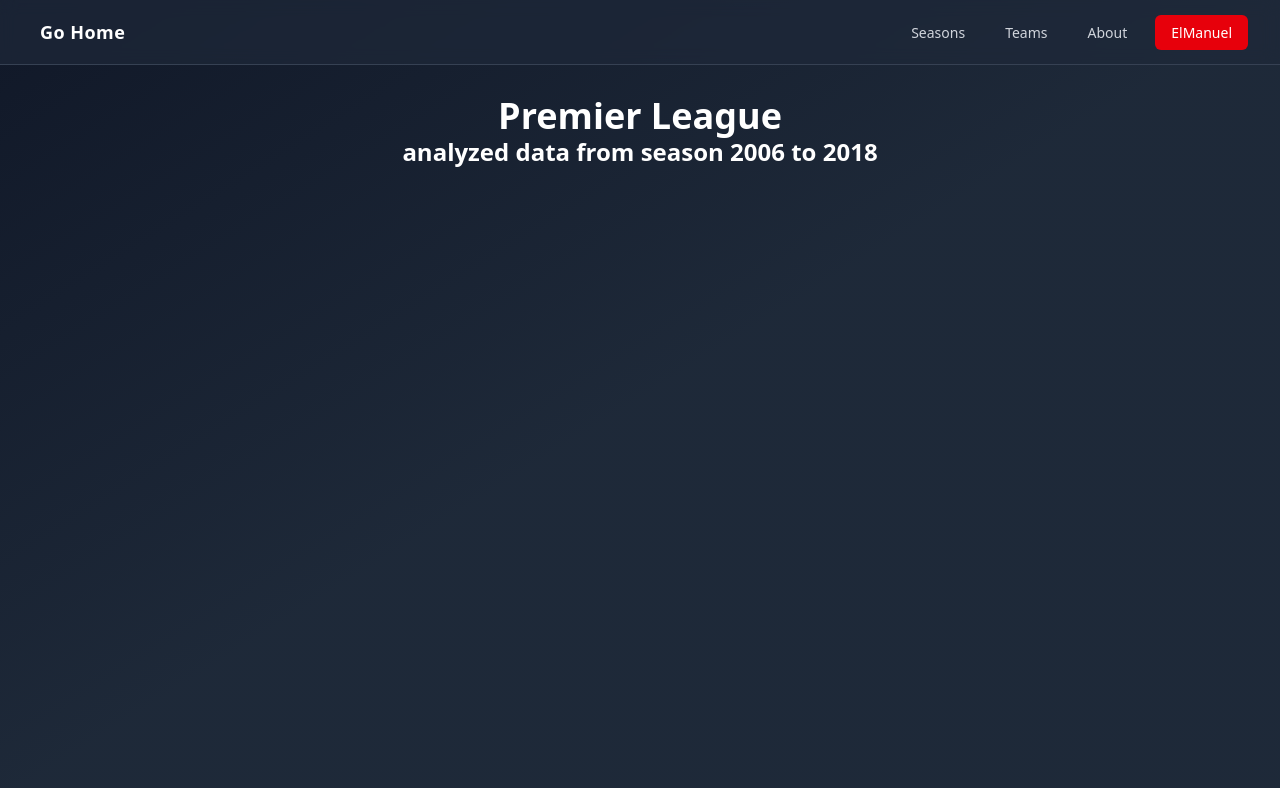
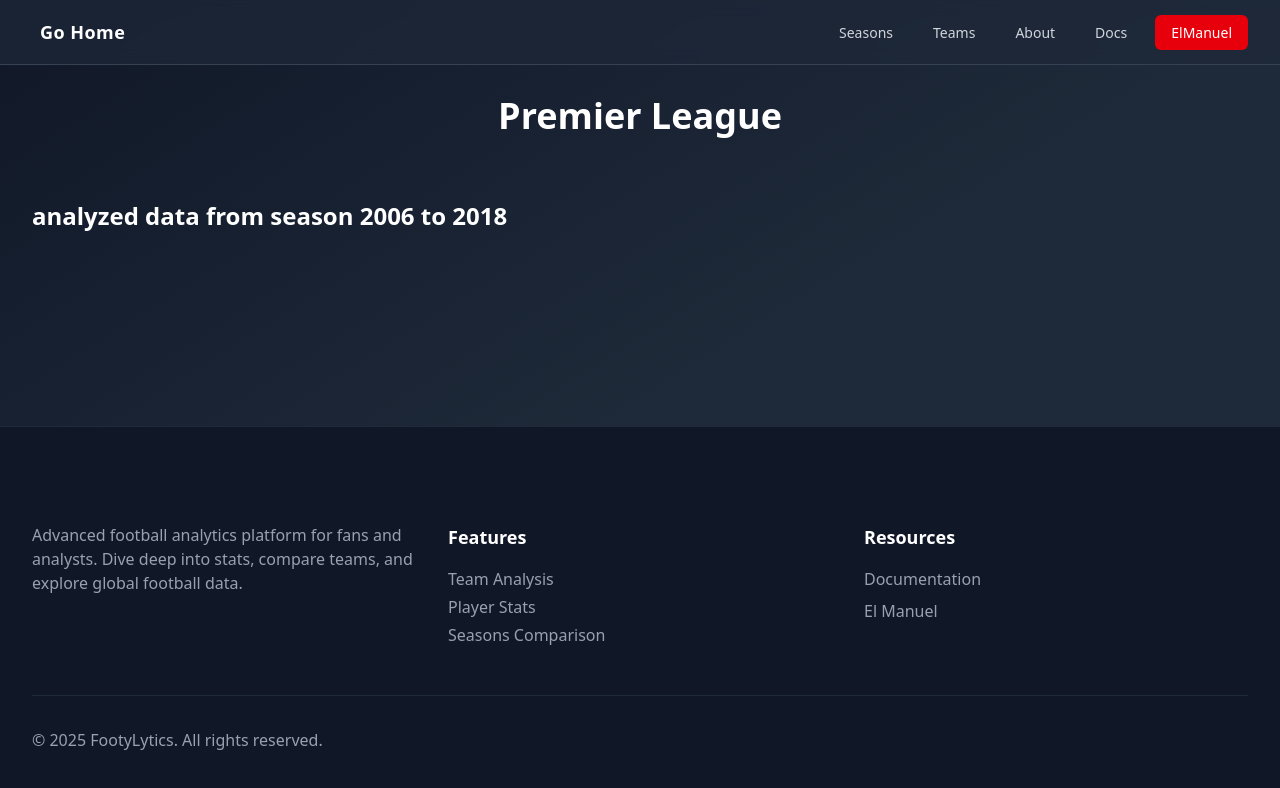
Before and after one commit to bakaRs21/footylytics, a Nuxt app in the folder frontend/: page / in a window 1280 px wide. Shown: the top 788 px of the page. Built offline with nearby package versions, Linux system fonts and the light colour scheme.

Commit message:
ok uz ani nvm co sem udelal

```diff
--- a/frontend/assets/css/main.css
+++ b/frontend/assets/css/main.css
@@ -4,12 +4,10 @@
 
 @layer base {
     body {
-        @apply bg-linear-to-br from-gray-900 via-gray-800 to-gray-800 font-sans min-h-screen text-white;
-        margin: 0;
-        padding: 0;
+        @apply text-white font-sans p-0 m-0 min-h-screen;
     }
     html {
-        @apply bg-gray-900;
+        @apply bg-gray-900 bg-linear-to-br from-gray-900 via-gray-800 to-gray-800;
     }
     h1 {
         @apply text-4xl font-bold;
@@ -22,9 +20,25 @@
     }
 }
 
+@layer components {
+    .container {
+        @apply pt-24 px-4 sm:px-6 lg:px-8 pb-8 max-w-7xl mx-auto;
+     }
+     .h1-position {
+        @apply text-center mb-16 text-4xl md:text-6xl font-bold text-white mb-6 leading-tight;
+    }
+    .h1-design {
+        @apply bg-clip-text bg-gradient-to-r;
+    }
+}
+
 /* Utilities layer - Custom utility classes */
 @layer utilities {
     /* Add any custom utilities here if needed */
+    .page {
+        @apply flex flex-col min-h-screen;
+    }
+
     .text-shadow-sm {
         text-shadow: 0 1px 2px rgba(0, 0, 0, 0.05);
     }
--- a/frontend/layouts/default.vue
+++ b/frontend/layouts/default.vue
@@ -1,48 +1,15 @@
+<script setup lang="ts">
+import Header from './header.vue';
+import footer from './footer.vue';
+import Footer from './footer.vue';
+
+</script>
+
 <template>
-    <div>
-        <header>
-            <nav class="fixed w-full z-50 backdrop-blur-sm bg-gray-800/70 border-b border-gray-700">
-                <div class="max-w-7xl mx-auto px-4 sm:px-6 lg:px-8">
-                    <div class="flex items-center justify-between h-16">
-                        <div class="flex items-center">
-                            <NuxtLink to="/">
-                                <div class="ml-2">
-                                    <span class="text-white text-lg font-bold tracking-wide">Go Home</span>
-                                </div>
-                            </NuxtLink>
-                        </div>
-                        <ul class="flex items-center space-x-4">
-                            <li><NuxtLink to="/seasons/" class="text-gray-300 hover:text-white px-3 py-2 rounded-md text-sm font-medium transition duration-150">Seasons</NuxtLink></li>
-                            <li><NuxtLink to="/teams/" class="text-gray-300 hover:text-white px-3 py-2 rounded-md text-sm font-medium transition duration-150">Teams</NuxtLink></li>
-                            <li><NuxtLink to="/about" class="text-gray-300 hover:text-white px-3 py-2 rounded-md text-sm font-medium transition duration-150">About</NuxtLink></li>
-                            <li><NuxtLink to="/manual" class="bg-red-600 hover:bg-red-900 text-white px-4 py-2 rounded-md text-sm font-medium transition duration-150">ElManuel</NuxtLink></li>
-                        </ul>
-                    </div>
-                </div>
-            </nav>
-        </header>
-        <div class= "pt-24 px-4 sm:px-6 lg:px-8 pb-8 max-w-7xl mx-auto text-center">
-            <slot />
-        </div>
+    <div class="page">
+        <Header />
+        <NuxtPage class="flex-grow"/>
+        <Footer />
     </div>
+
 </template>
-<style scoped>
-@import "tailwindcss";
-@tailwind utilities;
-
-    .router-link-exact-active {
-        color: rgb(245, 241, 13);
-    }
-
-    @layer components {
-        .container-main {
-            @apply pt-24 px-4 sm:px-6 lg:px-8 pb-8 max-w-7xl mx-auto text-center;
-        }
-        .h1-position {
-            @apply text-center mb-16 text-4xl md:text-6xl font-bold text-white mb-6 leading-tight;
-        }
-        .h1-design {
-            @apply bg-clip-text bg-gradient-to-r;
-        }
-    }
-</style>
--- /dev/null
+++ b/frontend/layouts/footer.vue
@@ -0,0 +1,37 @@
+<script setup lang="ts">
+
+</script>
+
+<template>
+  <footer class="bg-gray-900 border-t border-gray-800">
+    <div class="max-w-7xl mx-auto px-4 sm:px-6 lg:px-8 py-12 mt-12">
+      <div class="grid grid-cols-1 md:grid-cols-3 gap-8">
+        <div>
+          <p class="text-gray-400">Advanced football analytics platform for fans and analysts. Dive deep into stats, compare teams, and explore global football data.</p>
+        </div>
+        <div>
+          <h3 class="text-white font-bold text-lg mb-4">Features</h3>
+          <ul class="space-y-1">
+            <li><NuxtLink to="/teams" class="text-gray-400 hover:text-primary-500 transition duration-150">Team Analysis</NuxtLink></li>
+            <li><NuxtLink to="/players" class="text-gray-400 hover:text-primary-500 transition duration-150">Player Stats</NuxtLink></li>
+            <li><NuxtLink to="/seasons" class="text-gray-400 hover:text-primary-500 transition duration-150">Seasons Comparison</NuxtLink></li>
+          </ul>
+        </div>
+        <div>
+          <h3 class="text-white font-bold text-lg mb-4">Resources</h3>
+          <ul class="space-y-2">
+            <li><NuxtLink to="/documentation" class="text-gray-400 hover:text-primary-500 transition duration-150">Documentation</NuxtLink></li>
+            <li><NuxtLink to="/manual" class="text-gray-400 hover:text-primary-500 transition duration-150">El Manuel</NuxtLink></li>
+          </ul>
+        </div>
+      </div>
+      <div class="mt-12 pt-8 border-t border-gray-800 flex flex-col md:flex-row justify-between items-center">
+        <p class="text-gray-400">&copy; 2025 FootyLytics. All rights reserved.</p>
+      </div>
+    </div>
+  </footer>
+</template>
+
+<style scoped>
+
+</style>
--- /dev/null
+++ b/frontend/layouts/header.vue
@@ -0,0 +1,34 @@
+<template>
+    <div>
+        <header>
+            <nav class="fixed w-full z-50 backdrop-blur-sm bg-gray-800/70 border-b border-gray-700">
+                <div class="max-w-7xl mx-auto px-4 sm:px-6 lg:px-8">
+                    <div class="flex items-center justify-between h-16">
+                        <div class="flex items-center">
+                            <NuxtLink to="/">
+                                <div class="ml-2">
+                                    <span class="text-white text-lg font-bold tracking-wide">Go Home</span>
+                                </div>
+                            </NuxtLink>
+                        </div>
+                        <ul class="flex items-center space-x-4">
+                            <li><NuxtLink to="/seasons/" class="text-gray-300 hover:text-white px-3 py-2 rounded-md text-sm font-medium transition duration-150">Seasons</NuxtLink></li>
+                            <li><NuxtLink to="/teams/" class="text-gray-300 hover:text-white px-3 py-2 rounded-md text-sm font-medium transition duration-150">Teams</NuxtLink></li>
+                            <li><NuxtLink to="/about" class="text-gray-300 hover:text-white px-3 py-2 rounded-md text-sm font-medium transition duration-150">About</NuxtLink></li>
+                            <li><NuxtLink to="/documentation" class="text-gray-300 hover:text-white px-3 py-2 rounded-md text-sm font-medium transition duration-150">Docs</NuxtLink></li>
+                            <li><NuxtLink to="/manual" class="bg-red-600 hover:bg-red-900 text-white px-4 py-2 rounded-md text-sm font-medium transition duration-150">ElManuel</NuxtLink></li>
+                        </ul>
+                    </div>
+                </div>
+            </nav>
+        </header>
+    </div>
+</template>
+<style scoped>
+@import "tailwindcss";
+@tailwind utilities;
+
+    .router-link-exact-active {
+        color: rgb(245, 241, 13);
+    }
+</style>
--- a/frontend/pages/about.vue
+++ b/frontend/pages/about.vue
@@ -1,27 +1,10 @@
 <script setup>
-const config = useRuntimeConfig()
-const { data, error } = await useFetch(`${config.public.apiBase}`)
-const { data: teams, error: teamsError } = await useFetch(`${config.public.apiBase}api/teams`)
 
 const selectedTeam = ref(null)
 </script>
 
 <template>
   <div class="container">
-  <div>
-    <h3>Nuxt SSSR + FastAPI</h3>
-    <div v-if="error">Error: {{ error.message }}</div>
-    <pre v-else>{{ data }}</pre>
-  </div>
-
-  <div>
-    <h2>Team Dashboard</h2>
-    <select v-model="selectedTeam">
-      <option disabled value="">Please select a team</option>
-      <option v-for="(team, index) in teams" :key="index" :value="team.name">
-        {{ team.name }}
-      </option>
-    </select>
-  </div>
+    <h1>About page</h1>
   </div>
 </template>
--- /dev/null
+++ b/frontend/pages/documentation.vue
@@ -0,0 +1,5 @@
+<template>
+</template>
+
+<script>
+</script>
```
Also changed, not shown: 1 other file (tests, documents, lock files or other folders).
